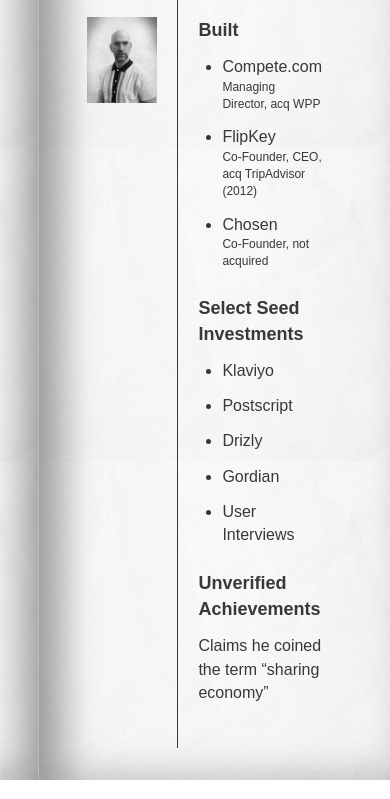
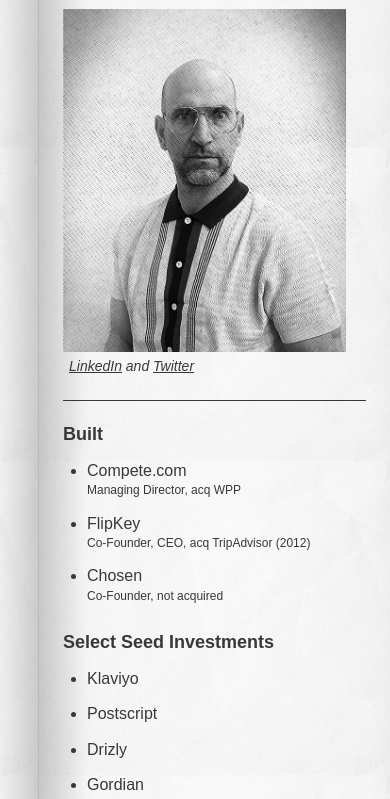
Before and after one commit to jjannetty/vinyl-site, a plain HTML site: page new-site/tj-mahony/index.html in a window 390 px wide. Shown: the part 167-966 px from the top of the page. Drawn offline with Linux system fonts and the light colour scheme; a web font is replaced by a local one.

Commit message:
mobile bio styles

```diff
--- a/new-site/bio.css
+++ b/new-site/bio.css
@@ -135,4 +135,42 @@ li p {
 
 .resume {
   border-left: 1px solid #39373A;
+  max-width: 700rem;
 }
+
+.social-links {
+  font-family: sans-serif;
+  font-size: 14rem;
+  font-style: italic;
+  padding: 6rem;
+}
+
+.social-link {
+  color: #39373A;
+}
+
+@media (max-width: 768px) {
+  .body {
+    display: grid;
+      grid-template-columns: 100%;
+  }
+
+  .image img {
+    max-width: 300rem;
+  }
+
+  .resume {
+    border-left: 0;
+    border-top: 1px solid #39373A;
+    padding-left: 0;
+  }
+
+  main {
+    box-shadow: inset 20px 0 40px rgba(0,0,0,0.1);
+    padding: 24rem;
+  }
+
+  main::before {
+    box-shadow: inset -10px 0 40px rgba(0,0,0,0.1);
+  }
+}
--- a/new-site/tj-mahony/index.html
+++ b/new-site/tj-mahony/index.html
@@ -31,6 +31,9 @@
     <div class="body">
       <div class="body-inner image">
         <img src="../images/tj-headshot.jpg">
+        <div class="social-links">
+          <a class="social-link" href="#">LinkedIn</a> and <a class="social-link" href="#">Twitter</a>
+        </div>
       </div>
       <div class="body-inner resume">
         <div class="body-section">
```
Also changed, not shown: new-site/index.html (+6 -6 lines), new-site/styles.css (+11 -0 lines).
